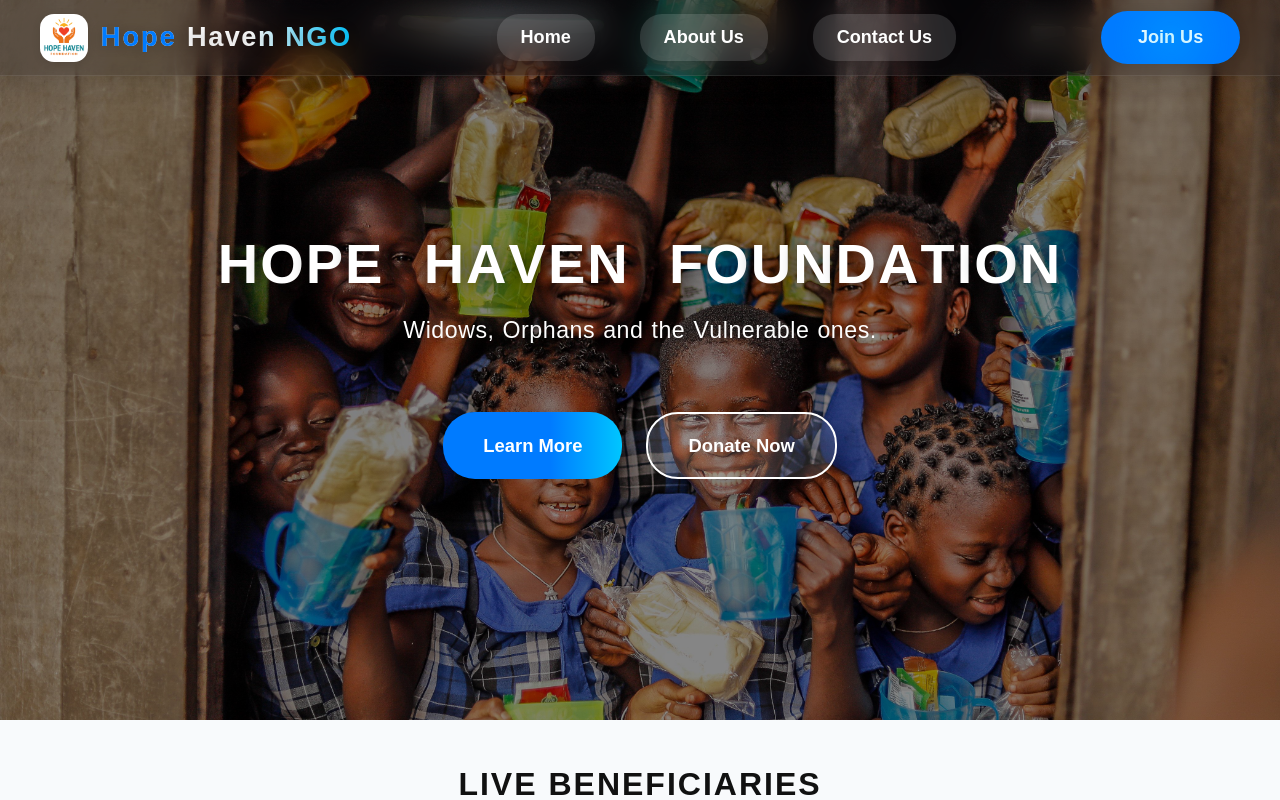
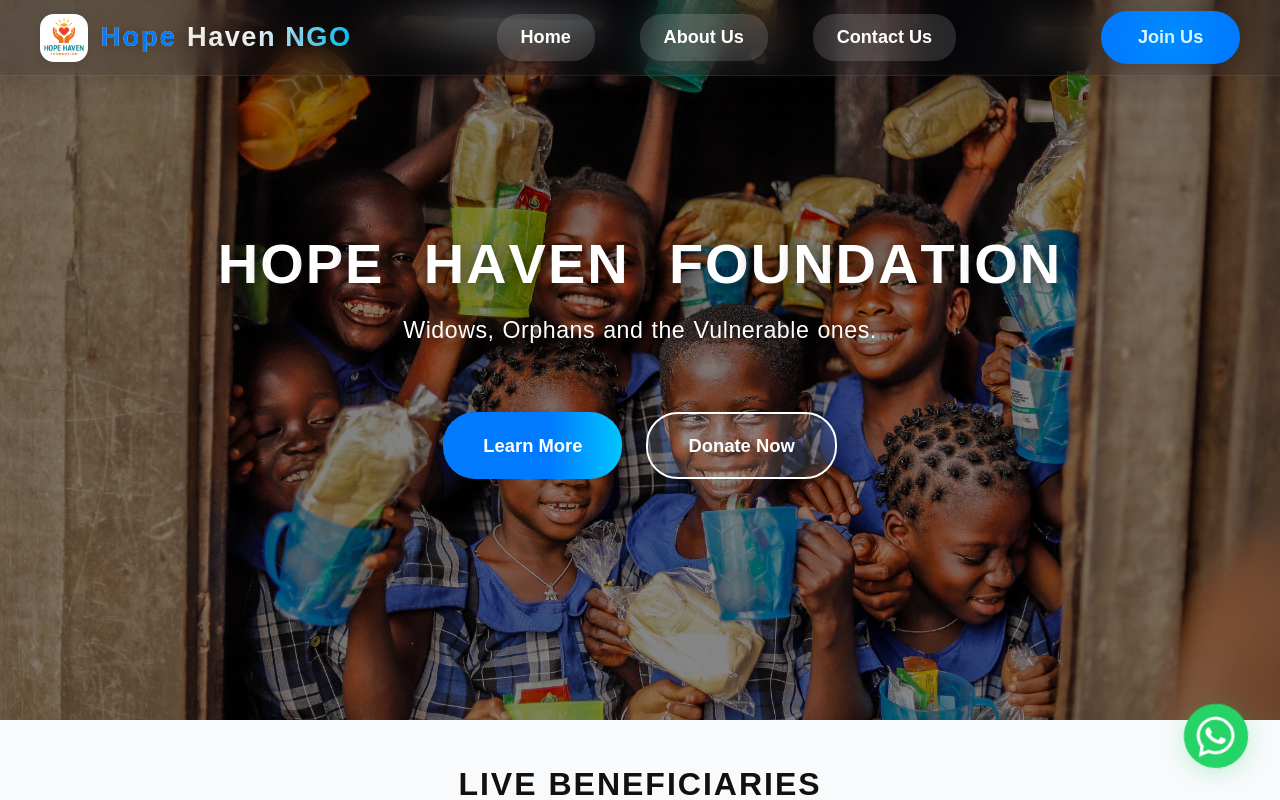
Before and after one commit to lala-tech-nig/hopehavenngo, a Next.js app: page / in a window 1280 px wide. Shown: the top 800 px of the page. Built offline with nearby package versions, Linux system fonts and the light colour scheme.

Commit message:
Whatsapp floating button and SOS floating button raised

```diff
--- a/app/components/Needhelp.jsx
+++ b/app/components/Needhelp.jsx
@@ -296,7 +296,7 @@
         .needhelp-floating-container {
           position: fixed;
           right: 1.2rem;
-          bottom: 3.5rem;
+          bottom: 6.5rem; /* was 3.5rem, now higher */
           z-index: 3002;
           display: flex;
           align-items: center;
@@ -361,7 +361,7 @@
           }
           .needhelp-floating-container {
             right: 0.7rem;
-            bottom: 1.2rem;
+            bottom: 4.5rem; /* was 1.2rem, now higher */
           }
           .needhelp-floating {
             width: 48px;
--- a/app/components/Whatsapp.jsx
+++ b/app/components/Whatsapp.jsx
@@ -1,9 +1,134 @@
-import React from 'react'
+'use client';
+
+import { useEffect, useRef, useState } from 'react';
+import { FaWhatsapp } from 'react-icons/fa';
+
+const WHATSAPP_NUMBER = '+2348028724180';
+const WHATSAPP_LINK = `https://wa.me/2348028724180?text=I%20am%20from%20Hope%20Haven%20Foundation%20website`;
 
 const Whatsapp = () => {
+  const [showNote, setShowNote] = useState(false);
+  const [soundPlayed, setSoundPlayed] = useState(false);
+  const audioRef = useRef(null);
+
+  // Show note for 5s every 30s, play sound once per note
+  useEffect(() => {
+    let noteTimeout, interval;
+    const show = () => {
+      setShowNote(true);
+      setSoundPlayed(false);
+      noteTimeout = setTimeout(() => setShowNote(false), 5000);
+    };
+    show();
+    interval = setInterval(show, 30000);
+    return () => {
+      clearTimeout(noteTimeout);
+      clearInterval(interval);
+    };
+  }, []);
+
+  // Play sound when note is shown
+  useEffect(() => {
+    if (showNote && !soundPlayed && audioRef.current) {
+      audioRef.current.currentTime = 0;
+      audioRef.current.play();
+      setSoundPlayed(true);
+    }
+  }, [showNote, soundPlayed]);
+
   return (
-    <div>Whatsapp</div>
-  )
-}
+    <>
+      <a
+        href={WHATSAPP_LINK}
+        target="_blank"
+        rel="noopener noreferrer"
+        className={`whatsapp-float${showNote ? ' show-note' : ''}`}
+        aria-label="Chat with us on WhatsApp"
+      >
+        <span className="whatsapp-icon">
+          <FaWhatsapp />
+        </span>
+        {showNote && (
+          <span className="whatsapp-note">
+            Reach out to us on WhatsApp now!
+          </span>
+        )}
+      </a>
+      <audio ref={audioRef} src="https://cdn.pixabay.com/audio/2022/07/26/audio_124bfae5b2.mp3" preload="auto" />
+      <style>{`
+        .whatsapp-float {
+          position: fixed;
+          bottom: 32px;
+          right: 32px;
+          z-index: 3000;
+          display: flex;
+          align-items: center;
+          background: none;
+          text-decoration: none;
+          cursor: pointer;
+          transition: box-shadow 0.2s;
+        }
+        .whatsapp-icon {
+          background: #25d366;
+          color: #fff;
+          border-radius: 50%;
+          width: 64px;
+          height: 64px;
+          display: flex;
+          align-items: center;
+          justify-content: center;
+          font-size: 2.7rem;
+          box-shadow: 0 4px 24px #25d36644;
+          animation: whatsappShake 1.2s infinite alternate;
+          transition: background 0.2s, box-shadow 0.2s;
+        }
+        .whatsapp-float:hover .whatsapp-icon {
+          background: #128c7e;
+          box-shadow: 0 6px 32px #128c7e55;
+        }
+        @keyframes whatsappShake {
+          0% { transform: rotate(-8deg) scale(1);}
+          20% { transform: rotate(8deg) scale(1.07);}
+          40% { transform: rotate(-8deg) scale(1.1);}
+          60% { transform: rotate(8deg) scale(1.07);}
+          80% { transform: rotate(-8deg) scale(1);}
+          100% { transform: rotate(0deg) scale(1);}
+        }
+        .whatsapp-note {
+          background: #fff;
+          color: #128c7e;
+          font-weight: 700;
+          font-size: 1.1rem;
+          border-radius: 1.2rem;
+          box-shadow: 0 2px 12px #25d36633;
+          padding: 0.9rem 1.5rem;
+          margin-left: 1.2rem;
+          animation: noteAppear 0.7s cubic-bezier(.68,-0.55,.27,1.55);
+          white-space: nowrap;
+        }
+        @keyframes noteAppear {
+          from { opacity: 0; transform: translateY(30px);}
+          to { opacity: 1; transform: translateY(0);}
+        }
+        @media (max-width: 600px) {
+          .whatsapp-float {
+            bottom: 18px;
+            right: 12px;
+          }
+          .whatsapp-icon {
+            width: 48px;
+            height: 48px;
+            font-size: 1.7rem;
+          }
+          .whatsapp-note {
+            font-size: 0.95rem;
+            padding: 0.6rem 1rem;
+            margin-left: 0.7rem;
+          }
+        }
+      `}</style>
+    </>
+  );
+};
 
-export default Whatsapp
+export default Whatsapp;
--- a/app/page.js
+++ b/app/page.js
@@ -10,12 +10,14 @@
 import Footer from "./components/Footer";
 import Testimonies from "./components/Testimonies";
 import Team from "./components/Team";
+import Whatsapp from "./components/Whatsapp";
 
 export default function Home() {
   return (
     <main>
       <Navbar />
       <Hero />
+      <Whatsapp />
       <Needhelp />
       <Slider />
       <Counter />
```
